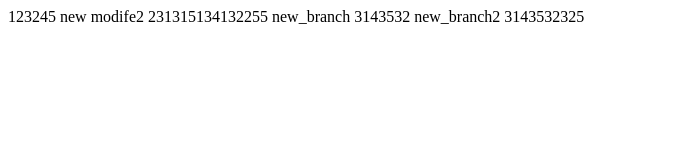
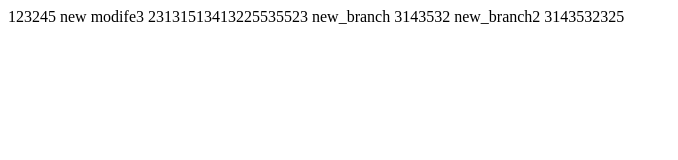
Before and after one commit to MadWilson/Project, a plain HTML site: page index.html in a window 1280 px wide. Shown: the whole page, without its empty margins (0-678 px from the left). Drawn offline with Linux system fonts and the light colour scheme.

Commit message:
second commit in second branch

```diff
--- a/index.html
+++ b/index.html
@@ -3,8 +3,8 @@
 123245
 
 
-new modife2
-231315134132255
+new modife3
+23131513413225535523
 
 
 new_branch
```
